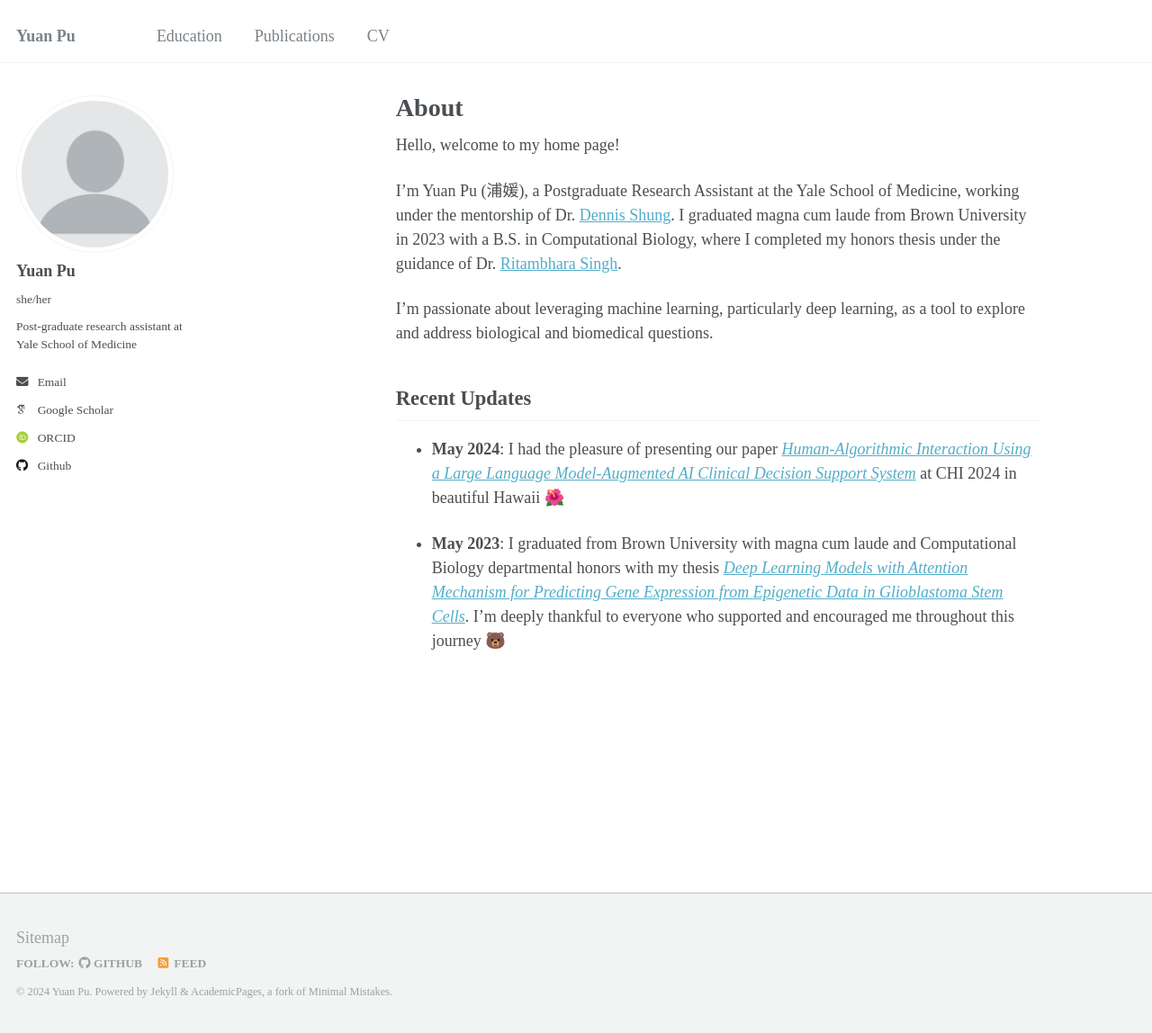
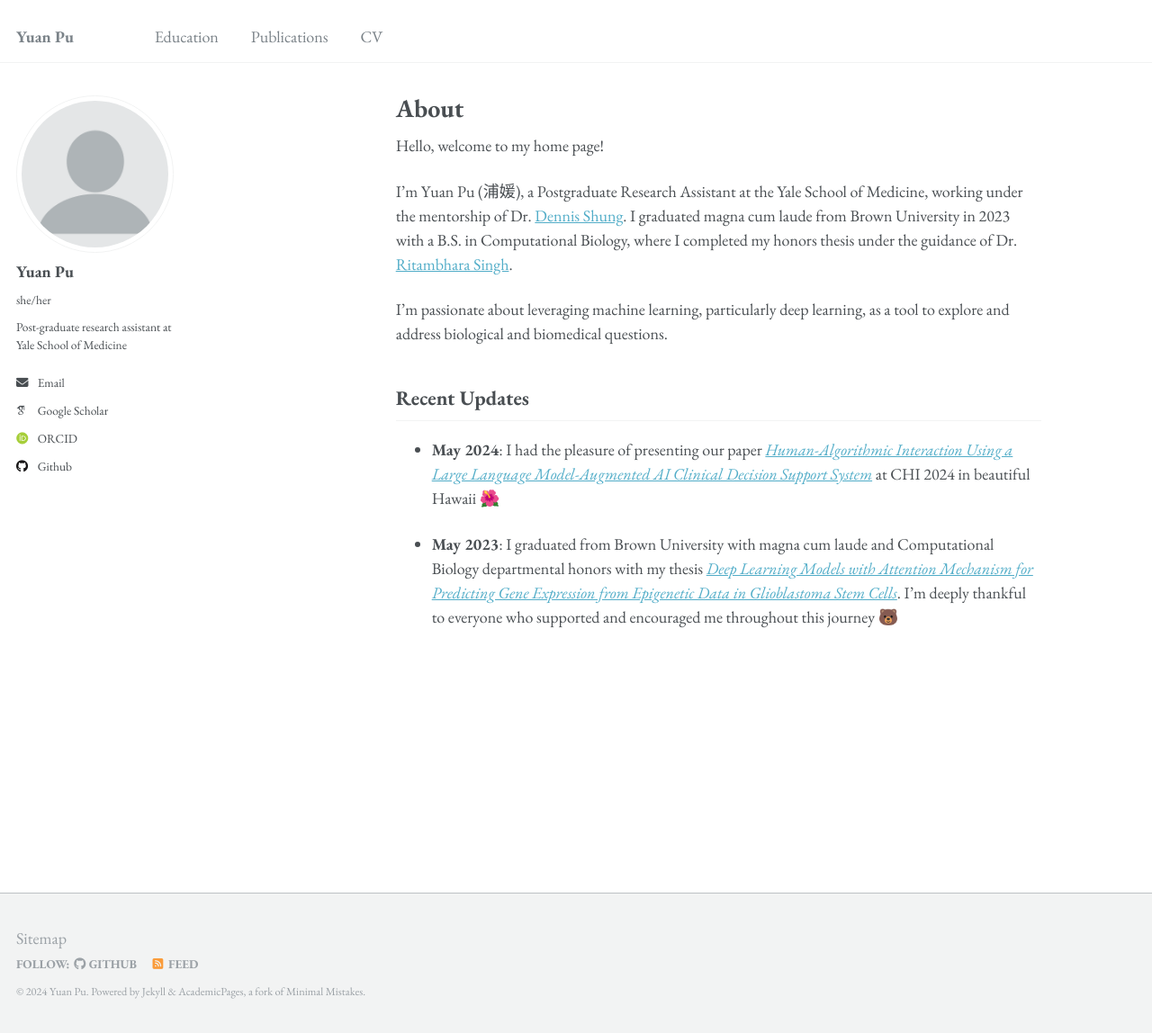
Before and after one commit to yuan-pu/yuan-pu_academicPages, a Jekyll site: the page built from _pages/about.md, in a window 1280 px wide and 1148 px high. Shown: the whole window at 90% size. Built offline with Jekyll 4.4.1, drawn with Linux system fonts in a browser that asks for light colours; some web fonts are replaced; a file with an impossible date is left out.

Commit message:
Update _variables.scss

```diff
--- a/_sass/_variables.scss
+++ b/_sass/_variables.scss
@@ -13,7 +13,7 @@ $paragraph-indent           : false; // true, false (default)
 $indent-var                 : 1.3em;
 
 /* system typefaces */
-$serif                      : "Merriweather", Times, serif;
+$serif                      : "EB Garamond", Times, serif;
 $sans-serif                 : "Montserrat" -apple-system, ".SFNSText-Regular", "Roboto", "Segoe UI", "Helvetica Neue", "Lucida Grande", "San Francisco", Arial, sans-serif; // for easy unified use of "Merriweather", which is serif
 $monospace                  : Monaco, Consolas, "Lucida Console", monospace;
 
@@ -28,9 +28,9 @@ $bodoni                     : "Bodoni MT", serif;
 $calisto                    : "Calisto MT", serif;
 $garamond                   : Garamond, serif;
 
-$global-font-family         : "Montserrat", "Merriweather", $sans-serif; // sans-serif or serif
-$header-font-family         : "Montserrat", "Merriweather", $sans-serif; // sans-serif or serif
-$caption-font-family        : "Montserrat", "Merriweather", $sans-serif; // sans-serif or serif
+$global-font-family         : "EB Garamond", $serif; // sans-serif or serif
+$header-font-family         : "EB Garamond", $serif; // sans-serif or serif
+$caption-font-family        : "EB Garamond", $serif; // sans-serif or serif
 
 /* type scale */
 $type-size-1                : 2.441em;  // ~39.056px
```
